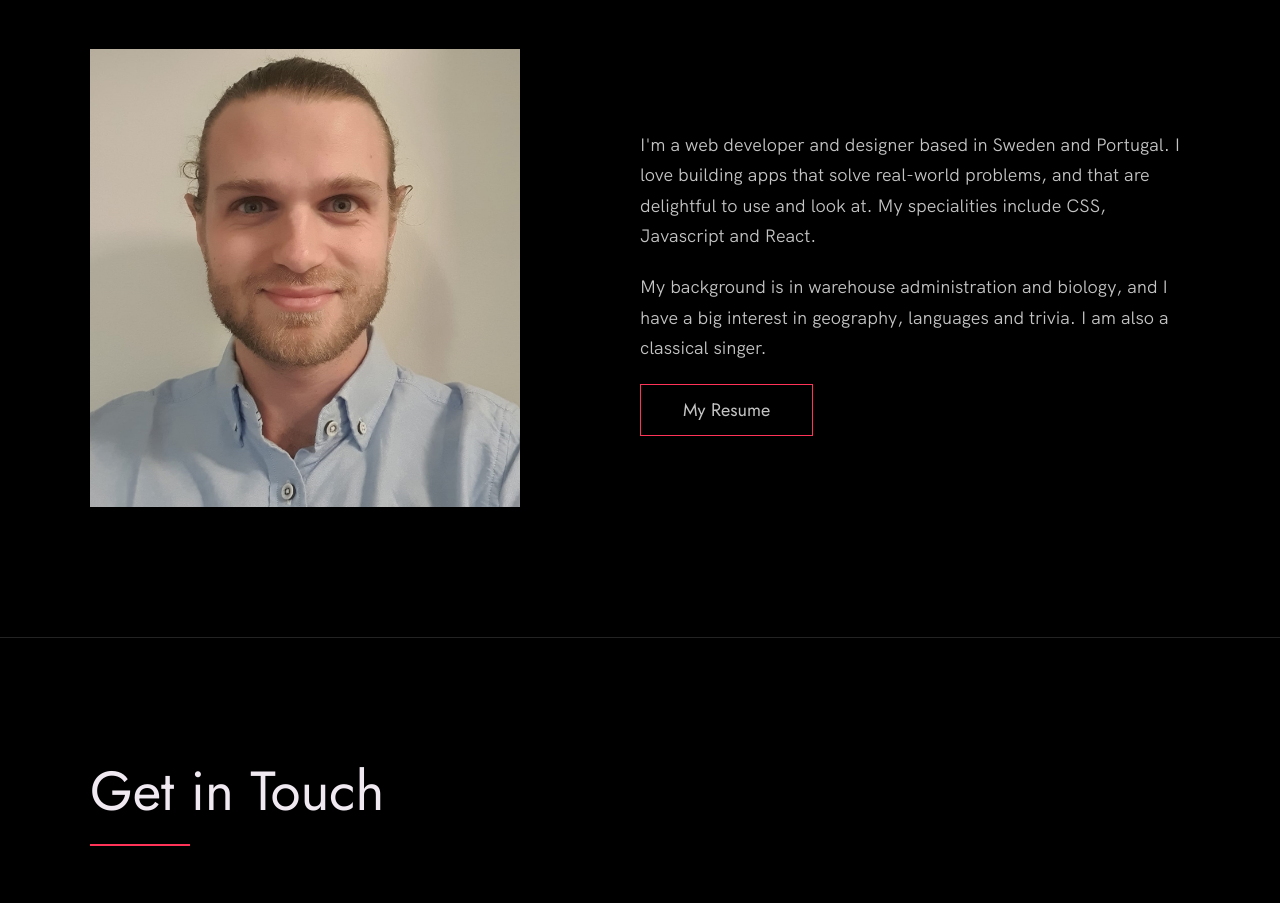
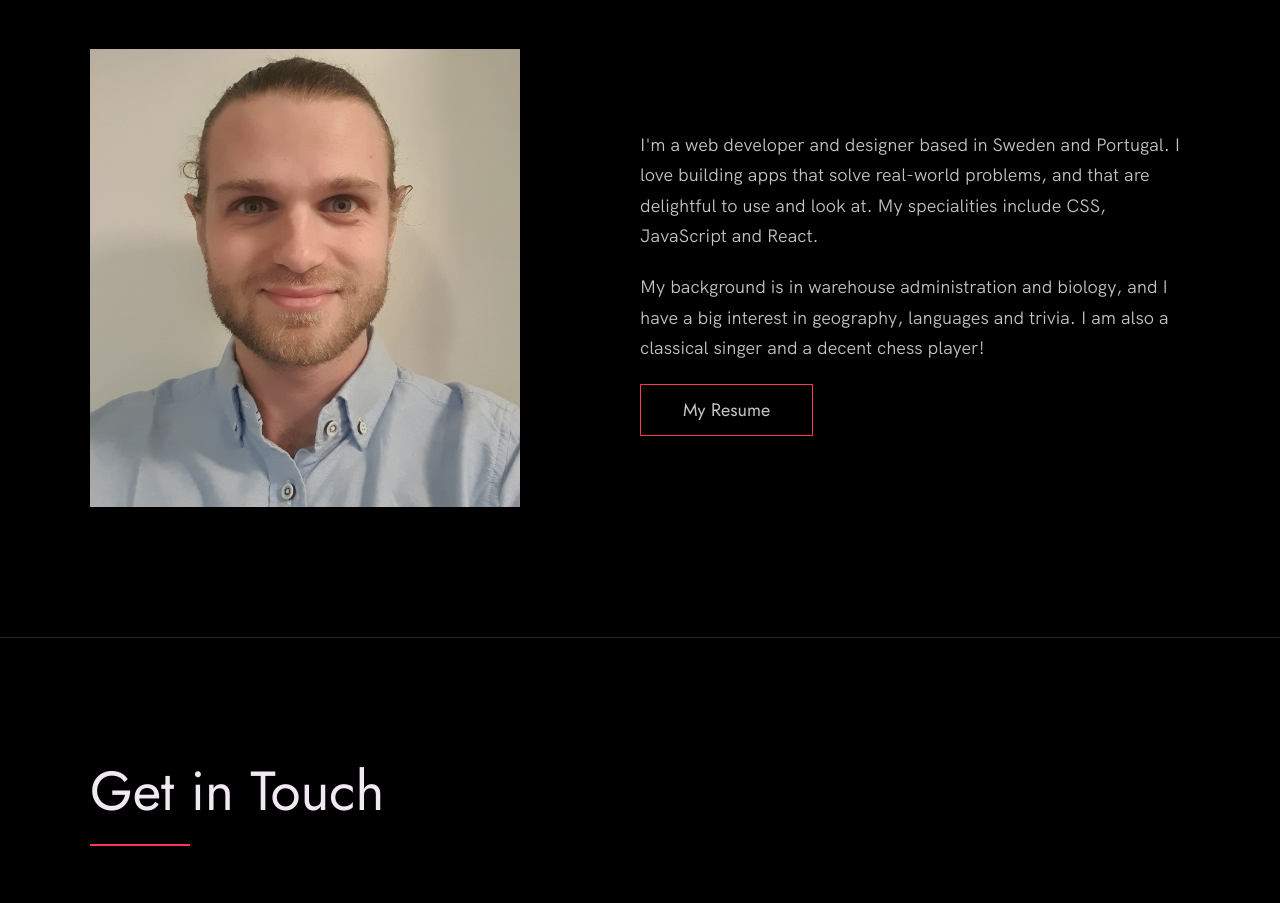
Before and after one commit to Jerkner/Portfolio, a website built with Vite: page index.html in a window 1280 px wide. Shown: the part 2960-3863 px from the top of the page. Built offline with nearby package versions, Linux system fonts and the light colour scheme.

Commit message:
Update index.html
Minor adjustment

```diff
--- a/index.html
+++ b/index.html
@@ -191,8 +191,8 @@
         <div class="about__content">
           <div class="about__text">
             <!-- Replace the below paragraph with info about yourself -->
-           I'm a web developer and designer based in Sweden and Portugal. I love building apps that solve real-world problems, and that are delightful to use and look at. My specialities include CSS, Javascript and React.</p>
-            <p>My background is in warehouse administration and biology, and I have a big interest in geography, languages and trivia. I am also a classical singer.</p>
+           I'm a web developer and designer based in Sweden and Portugal. I love building apps that solve real-world problems, and that are delightful to use and look at. My specialities include CSS, JavaScript and React.</p>
+            <p>My background is in warehouse administration and biology, and I have a big interest in geography, languages and trivia. I am also a classical singer and a decent chess player!</p>
             <!-- Provide a link to your resume -->
             <a href="https://jerkner-resume.netlify.app/" class="btn">My Resume</a>
           </div>
```
